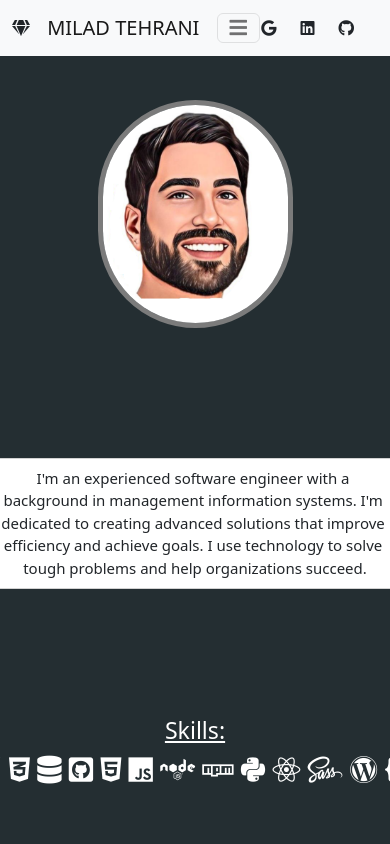
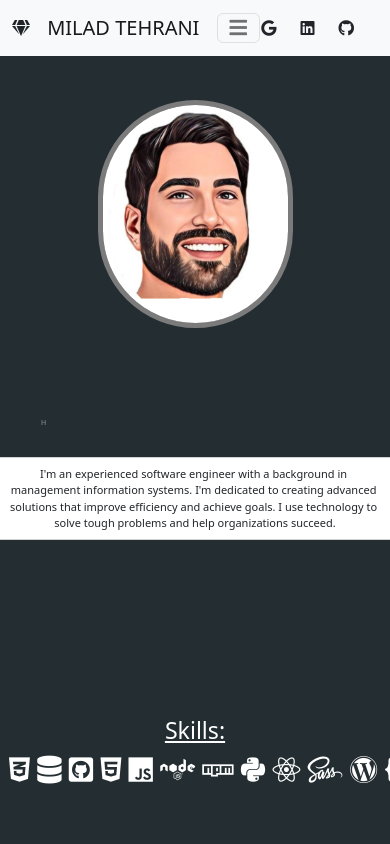
Before and after one commit to tehranimilad/Portfolio.v3, a React (Create React App) app in the folder frontend/: page / in a window 390 px wide. Shown: the top 844 px of the page. Built offline with nearby package versions, Linux system fonts and the light colour scheme.

Commit message:
updating font size for mobile users

```diff
--- a/frontend/src/index.css
+++ b/frontend/src/index.css
@@ -58,7 +58,7 @@ code {
 
 @media (max-width: 989px) {
 .about-me-description{
-  font-size: 15px;
+  font-size: 11px;
   padding: 2%;
 }
 
@@ -89,7 +89,7 @@ color: white;
 }
 
 .letters {
-  font-size: 20px;
+  font-size: 15px;
   white-space: nowrap;
 }
 }
```
